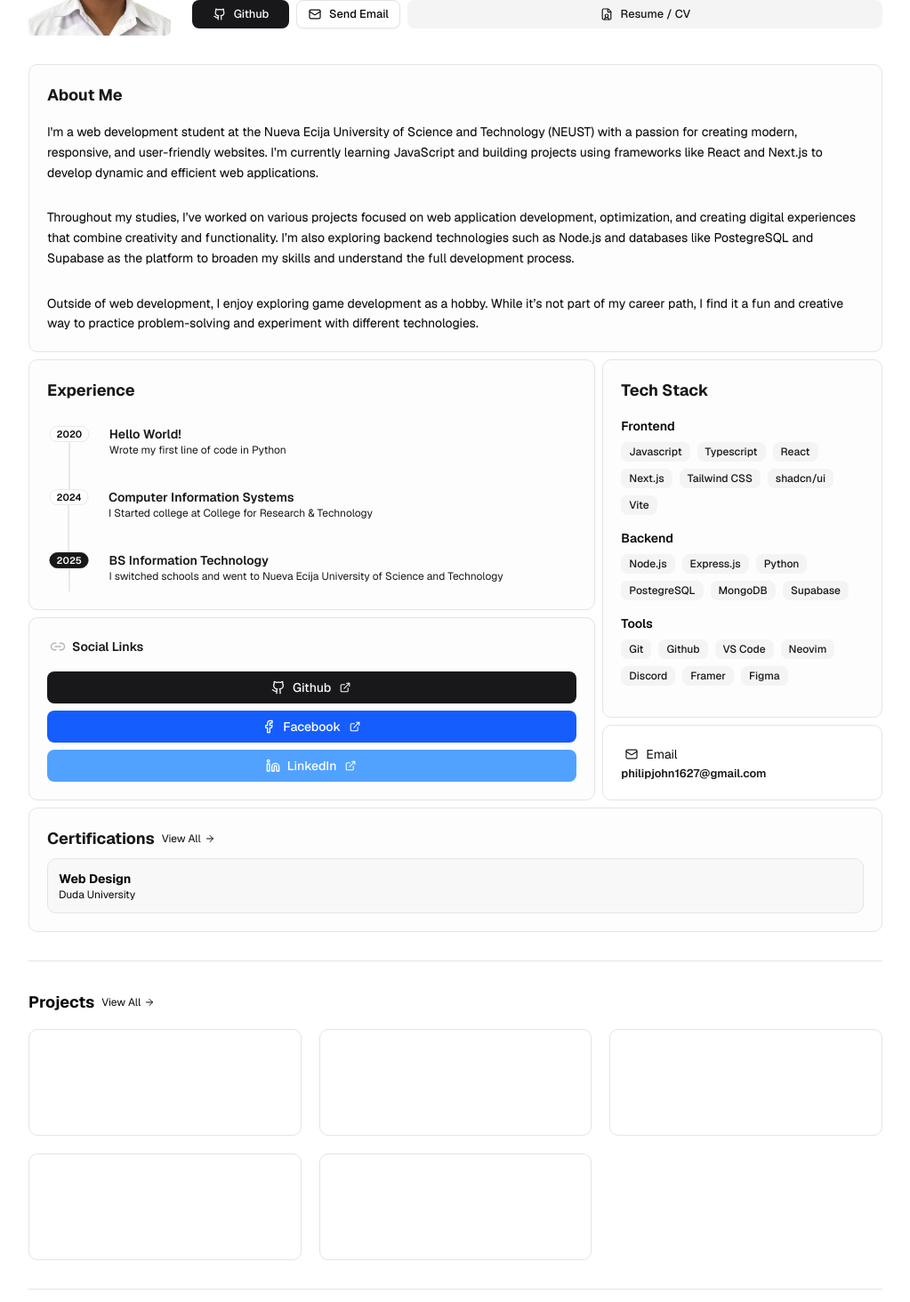
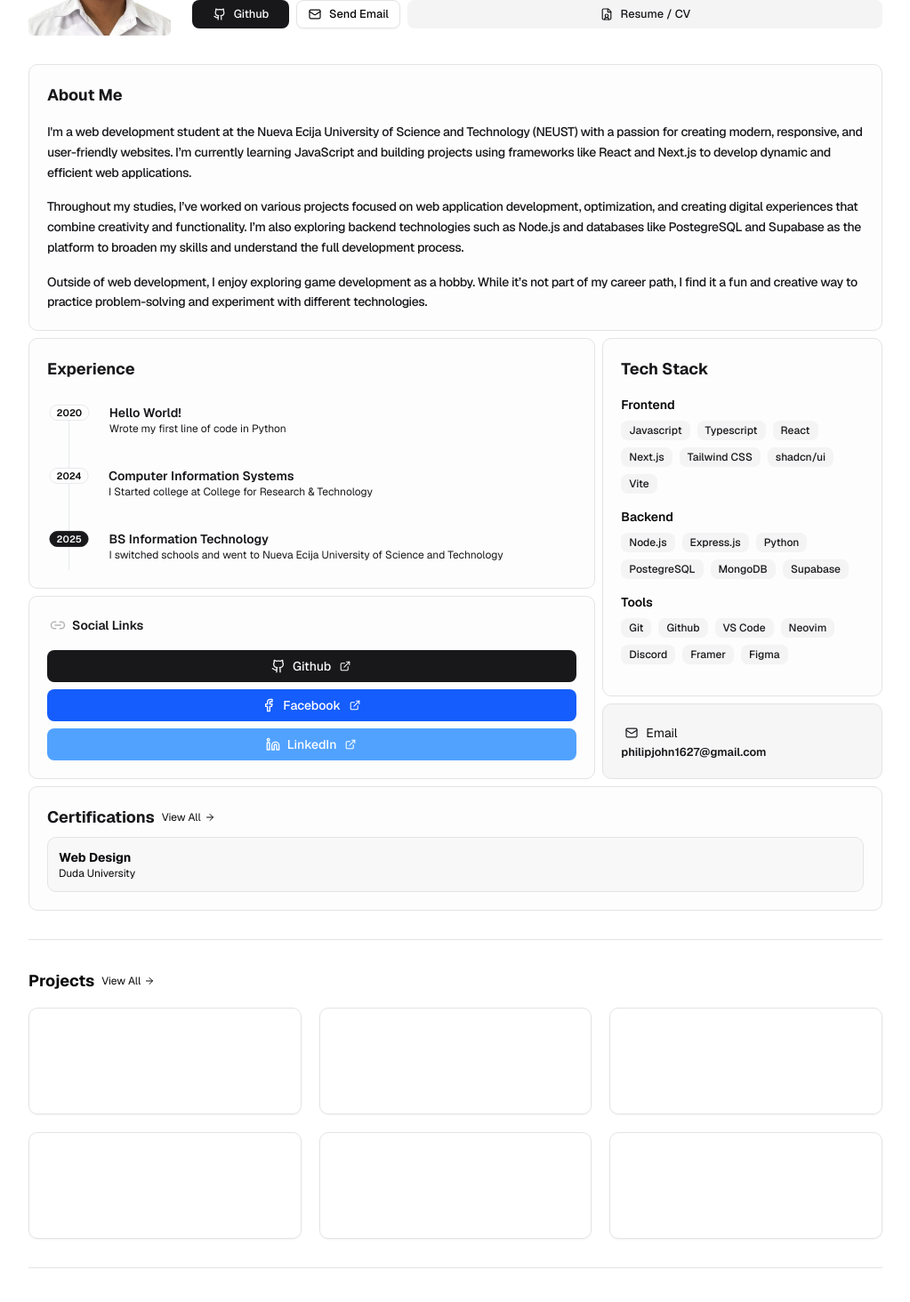
Before and after one commit to eimiii1/my-portfolio, a Next.js app: page / in a window 1280 px wide. Shown: the part 140-1604 px from the top of the page at 89% size, without its empty margins (128-1151 px from the left). Built offline with nearby package versions, Linux system fonts and the light colour scheme; a web font is replaced by a local one.

Commit message:
Added smooth animations using framer-motion

```diff
--- a/src/app/page.tsx
+++ b/src/app/page.tsx
@@ -4,6 +4,9 @@
 import { Button } from "@/components/ui/button";
 import Link from "next/link";
 import { motion, Variants } from "framer-motion";
+import { ContainerMotion } from "@/components/motion/home/gridAnimation";
+import { AboutMotion } from "@/components/motion/home/aboutAnimation";
+import { ExperienceMotion } from "@/components/motion/home/experienceAnimation";
 import { ThemeSwitch } from "@/components/global/ThemeSwitch";
 import { MapPin, Mail, Github, Box, Link2, ExternalLink, FileUser, MoveRight, ArrowRight, Linkedin, Facebook } from "lucide-react";
 import TechStacks from "@/components/ui/techStacks";
@@ -11,45 +14,31 @@
 import Experience from "@/components/ui/Experience";
 import { Separator } from "@/components/ui/separator";
 import Certificates from "@/components/ui/Certificates";
+import { StackMotion } from "@/components/motion/home/stackAnimation";
+import { ProjectsMotion } from "@/components/motion/home/projectsAnimation";
 
 export default function Main() {
-  const containerAnimation: Variants = {
-    hidden: { opacity: 0 },
-    visible: {
-      opacity: 1,
-      transition: {
-        duration: 0.8,
-        ease: "easeOut",
-        staggerChildren: 0.15,
-      }
-    }
-  }
+  // Container Motion
+  const { containerAnimation, childrenContainerAnimation, gridsAnimation } = ContainerMotion();
 
-  const childrenContainerAnimation: Variants = {
-    hidden: { opacity: 0, y: 20 },
-    visible: {
-      opacity: 1,
-      y: 0,
-      transition: {
-        duration: 0.5,
-        staggerChildren: 0.1,
-      }
-    }
-  }
+  // "About Me" section motion
+  const { aboutContainerAnimation, aboutChildrenAnimation } = AboutMotion();
 
-  const gridsAnimation: Variants = {
-    hidden: { opacity: 0, y: 50 },
-    visible: {
-      opacity: 1,
-      y: 0,
-      transition: {
-        duration: 0.8,
-        ease: "easeOut"
-      }
-    }
-  }
+  // "Experience" section motion
+  const { experienceContainerAnimation, experienceChildrenAnimation } = ExperienceMotion();
+
+  // "Tech Stack" section motion
+  const { stackContainerAnimation, stackChildrenAnimation } = StackMotion();
 
   // "Projects" section motion
+  const { projectsContainerAnimation, projectsChildrenAnimation } = ProjectsMotion();
+
+
+  const about = [
+    "I'm a web development student at the Nueva Ecija University of Science and Technology (NEUST) with a passion for creating modern, responsive, and user-friendly websites. I’m currently learning JavaScript and building projects using frameworks like React and Next.js to develop dynamic and efficient web applications.",
+    "Throughout my studies, I’ve worked on various projects focused on web application development, optimization, and creating digital experiences that combine creativity and functionality. I’m also exploring backend technologies such as Node.js and databases like PostegreSQL and Supabase as the platform to broaden my skills and understand the full development process.",
+    "Outside of web development, I enjoy exploring game development as a hobby. While it’s not part of my career path, I find it a fun and creative way to practice problem-solving and experiment with different technologies."
+  ]
 
   const techStacks = TechStacks();
   const experiences = Experience();
@@ -57,6 +46,7 @@
 
   const todayYear: number = new Date().getFullYear();
 
+  const MotionBadge = motion(Badge)
 
   return (
     <motion.div
@@ -71,7 +61,7 @@
         <Image src="/profile/philip.jpg" width={150} height={150} className="rounded-sm h-40 w-40" alt="Profile photo" />
         <div className="w-full flex flex-col gap-1">
           <div className="flex items-center justify-between pl-[5px]">
-            <h1 className="font-extrabold text-lg md:text-2xl tracking-tight text-balance text-primary">Philip Barcelo</h1>
+            <h1 className="font-extrabold text-lg md:text-2xl tracking-tight text-balance text-primary antialiased">Philip Barcelo</h1>
             <ThemeSwitch />
           </div>
           <div className="flex items-center">
@@ -104,28 +94,24 @@
         className="grid grid-cols-3 gap-2">
         <motion.div variants={gridsAnimation} className="border rounded-lg p-5 flex flex-col gap-4 lg:row-span-2 col-span-3 bg-accent/20">
           <h1 className="font-bold text-lg text-primary">About Me</h1>
-          <div className="flex flex-col gap-7 text-shadow-2xs text-sm font-normal leading-relaxed">
-            <p>
-              I'm a web development student at the Nueva Ecija University of Science and Technology (NEUST) with a passion for creating modern, responsive, and user-friendly websites. I’m currently learning JavaScript and building projects using frameworks like React and Next.js to develop dynamic and efficient web applications.
-            </p>
-            <p>
-              Throughout my studies, I’ve worked on various projects focused on web application development, optimization, and creating digital experiences that combine creativity and functionality. I’m also exploring backend technologies such as Node.js and databases like PostegreSQL and Supabase as the platform to broaden my skills and understand the full development process.
-            </p>
-            <p>
-              Outside of web development, I enjoy exploring game development as a hobby. While it’s not part of my career path, I find it a fun and creative way to practice problem-solving and experiment with different technologies.
-            </p>
-          </div>
+          <motion.div variants={aboutContainerAnimation} className="flex flex-col gap-4 text-sm font-normal leading-relaxed">
+            {about.map((para, i) => (
+              <motion.p key={i} className=" tracking-tight text-primary antialiased font-medium" variants={aboutChildrenAnimation}>
+                {para}
+              </motion.p>
+            ))}
+          </motion.div>
         </motion.div>
         <motion.div variants={gridsAnimation} className="flex flex-col gap-5 border col-span-3 lg:col-span-2 rows-span-1 h-fit rounded-lg p-5 bg-accent/20">
           <h1 className="font-bold text-lg text-primary">
             Experience
           </h1>
-          <div className="flex flex-col justify-around gap-5 overflow-hidden h-48">
+          <motion.div variants={experienceContainerAnimation} whileInView="visible" initial="hidden" viewport={{ once: true, amount: 0.3 }} className="flex flex-col justify-around gap-5 overflow-hidden h-48">
             {experiences.map(({ title, description, date, isActive }, index) => (
-              <div key={index} className="flex gap-5">
+              <motion.div key={index} className="flex gap-5" variants={experienceChildrenAnimation}>
                 <div className="relative h-10">
                   <Badge className={`overflow-visible text-xs scale-90 flex items-center justify-center h-5 self-end border-gray-200
-                  after:content-[''] after:h-15 after:w-0.5 after:absolute after:bg-gray-200 after:-bottom-15.25
+                  after:content-[''] after:h-15 after:w-px after:absolute after:bg-gray-200 after:-bottom-15.25
                   font-semibold
                   ${isActive ? "border-primary!" : ""}
                   `} variant={`${isActive ? "default" : "outline"}`}>{date}</Badge>
@@ -142,29 +128,29 @@
                     </p>
                   </div>
                 </div>
-              </div>
+              </motion.div>
             ))}
-          </div>
+          </motion.div>
         </motion.div>
         <motion.div variants={gridsAnimation} className="flex flex-col gap-4 col-span-3 lg:col-span-1 row-span-3 border rounded-lg p-5 bg-accent/20">
           <h1 className="font-bold text-lg text-primary">
             Tech Stack
           </h1>
-          <div className="flex flex-col gap-4 ">
+          <motion.div variants={stackContainerAnimation} initial="hidden" whileInView="visible" viewport={{ once: true, amount: 0.1 }} className="flex flex-col gap-4 ">
             {techStacks.map(({ category, stacks }, index) => (
               <div key={index} className="flex flex-col gap-2">
                 <h1 className="font-semibold text-sm">{category}</h1>
-                <div className="flex gap-2 flex-wrap">
+                <motion.div className="flex gap-2 flex-wrap">
                   {stacks.map((stack, i) => (
-                    <Badge key={i}
+                    <MotionBadge variants={stackChildrenAnimation} key={i}
                       className="scale-100 rounded-md flex items-center justify-center"
                       variant="secondary"
-                    >{stack}</Badge>
+                    >{stack}</MotionBadge>
                   ))}
-                </div>
+                </motion.div>
               </div>
             ))}
-          </div>
+          </motion.div>
         </motion.div>
         <motion.div variants={gridsAnimation} className="flex flex-col gap-4 border rounded-lg bg-accent/20 row-span-3 col-span-3 h-fit lg:col-span-2 p-5 text-sm font-semibold">
           <div className="flex items-center gap-1">
@@ -177,7 +163,7 @@
             <Button asChild variant="destructive" className="bg-blue-400 dark:bg-blue-400 hover:bg-blue-500 dark:hover:bg-blue-500"><Link href="" target="_blank" rel="noopener noreferrer"><Linkedin />LinkedIn<ExternalLink className="scale-80" /></Link></Button>
           </div>
         </motion.div>
-        <motion.div variants={gridsAnimation} className="flex flex-col border rounded-lg p-5 col-span-1">
+        <motion.div variants={gridsAnimation} className="flex flex-col border rounded-lg p-5 col-span-3 lg:col-span-1 bg-accent/80">
           <div className="flex gap-1 items-center">
             <Mail className="text-primary scale-60" />
             <h1 className="text-sm">Email</h1>
@@ -194,9 +180,9 @@
               <ArrowRight className="w-3" />
             </Link>
           </div>
-          <div>
+          <div className="z-0 hover:-translate-y-0.5 transition-transform">
             {certifications.map(({ title, organization, link }, index) => (
-              <Link href={link} target="_blank" key={index}>
+              <Link href={link} target="_blank" key={index} className="">
                 <div className="border p-3 rounded-lg bg-accent/50 hover:bg-secondary">
                   <h1 className="font-bold text-sm">{title}</h1>
                   <p className="text-xs">{organization}</p>
@@ -206,8 +192,8 @@
           </div>
         </motion.div>
       </motion.div>
-      <Separator />
-      <motion.div variants={childrenContainerAnimation} className="flex flex-col justify-center gap-4">
+      <Separator className="shadow-2xl" />
+      <motion.div variants={childrenContainerAnimation} initial="hidden" whileInView="visible" viewport={{ once: true, amount: 0.1 }} className="flex flex-col justify-center gap-4">
         <div className="flex justify-start items-center gap-2">
           <h1 className="text-lg font-bold text-balance">Projects</h1>
           <Link href="/projects" className="flex gap-1 justify-center items-center">
@@ -215,12 +201,12 @@
             <ArrowRight className="w-3" />
           </Link>
         </div>
-        <div className="grid grid-cols-3 gap-5">
-          {Array.from({ length: 5 }).map((_, index) => (
-            <div key={index} className="h-30 border rounded-lg">
-            </div>
+        <motion.div variants={projectsContainerAnimation} className="grid lg:grid-cols-3 gap-5">
+          {Array.from({ length: 6 }).map((_, index) => (
+            <motion.div key={index} variants={projectsChildrenAnimation} className="h-30 border rounded-lg shadow-xs">
+            </motion.div>
           ))}
-        </div>
+        </motion.div>
       </motion.div>
       <Separator />
 
--- /dev/null
+++ b/src/components/motion/home/aboutAnimation.tsx
@@ -0,0 +1,33 @@
+import { Variants } from "framer-motion";
+
+export const AboutMotion = (): {
+    aboutContainerAnimation: Variants;
+    aboutChildrenAnimation: Variants;
+} => {
+    const aboutContainerAnimation: Variants = {
+        hidden: { opacity: 0, y: 20 },
+        visible: {
+            opacity: 1,
+            y: 0,
+            transition: {
+                staggerChildren: 0.2,
+                ease: "easeOut"
+            }
+        }
+    }
+
+    const aboutChildrenAnimation: Variants = {
+        hidden: { opacity: 0, y: 20 },
+        visible: {
+            opacity: 1,
+            y: 0,
+            transition: {
+                duration: 1,
+                ease: "easeOut"
+            }
+        }
+    }
+
+
+    return { aboutContainerAnimation, aboutChildrenAnimation }
+}
--- /dev/null
+++ b/src/components/motion/home/experienceAnimation.tsx
@@ -0,0 +1,33 @@
+import { Variants } from "framer-motion";
+
+export const ExperienceMotion = (): {
+    experienceContainerAnimation: Variants;
+    experienceChildrenAnimation: Variants;
+} => {
+    const experienceContainerAnimation: Variants = {
+        hidden: { opacity: 0, y: 20 },
+        visible: {
+            opacity: 1,
+            y: 0,
+            transition: {
+                staggerChildren: 0.15,
+                ease: "easeOut",
+            }
+        }
+    }
+
+    const experienceChildrenAnimation: Variants = {
+        hidden: { opacity: 0, x: -50 },
+        visible: {
+            opacity: 1,
+            x: 0,
+            transition: {
+                staggerChildren: 0.3,
+                ease: "easeOut",
+                duration: 1,
+            }
+        }
+    }
+
+    return { experienceContainerAnimation, experienceChildrenAnimation }
+}
--- /dev/null
+++ b/src/components/motion/home/gridAnimation.tsx
@@ -0,0 +1,45 @@
+import { Variants } from "framer-motion";
+
+export const ContainerMotion = (): {
+    containerAnimation: Variants;
+    childrenContainerAnimation: Variants;
+    gridsAnimation: Variants;
+} => {
+    const containerAnimation: Variants = {
+        hidden: { opacity: 0 },
+        visible: {
+            opacity: 1,
+            transition: {
+                duration: 0.8,
+                ease: "easeOut",
+                staggerChildren: 0.15,
+            }
+        }
+    }
+
+    const childrenContainerAnimation: Variants = {
+        hidden: { opacity: 0, y: 20 },
+        visible: {
+            opacity: 1,
+            y: 0,
+            transition: {
+                duration: 0.5,
+                staggerChildren: 0.1,
+            }
+        }
+    }
+
+    const gridsAnimation: Variants = {
+        hidden: { opacity: 0, y: 50 },
+        visible: {
+            opacity: 1,
+            y: 0,
+            transition: {
+                duration: 0.8,
+                ease: "easeOut"
+            }
+        }
+    }
+
+    return { containerAnimation, childrenContainerAnimation, gridsAnimation }
+}
--- /dev/null
+++ b/src/components/motion/home/projectsAnimation.tsx
@@ -0,0 +1,32 @@
+import { Variants } from "framer-motion";
+
+export const ProjectsMotion = (): {
+    projectsContainerAnimation: Variants;
+    projectsChildrenAnimation: Variants;
+} => {
+    const projectsContainerAnimation: Variants = {
+        hidden: { opacity: 0, y: 20 },
+        visible: {
+            opacity: 1,
+            y: 0,
+            transition: {
+                staggerChildren: 0.2,
+                ease: "easeOut"
+            }
+        }
+    }
+
+    const projectsChildrenAnimation: Variants = {
+        hidden: { opacity: 0, y: 30 },
+        visible: {
+            opacity: 1,
+            y: 0,
+            transition: {
+                duration: 0.8,
+                ease: "easeOut"
+            }
+        }
+    }
+
+    return { projectsContainerAnimation, projectsChildrenAnimation }
+}
--- /dev/null
+++ b/src/components/motion/home/stackAnimation.tsx
@@ -0,0 +1,32 @@
+import { Variants } from "framer-motion"
+
+export const StackMotion = (): {
+    stackContainerAnimation: Variants;
+    stackChildrenAnimation: Variants;
+} => {
+    const stackContainerAnimation: Variants = {
+        hidden: { opacity: 0, y: 20 },
+        visible: {
+            opacity: 1,
+            y: 0,
+            transition: {
+                staggerChildren: 0.05,
+                ease: "easeOut"
+            }
+        }
+    }
+
+    const stackChildrenAnimation: Variants = {
+        hidden: { opacity: 0, x: -10 },
+        visible: {
+            opacity: 1,
+            x: 0,
+            transition: {
+                duration: 0.8,
+                ease: "easeOut"
+            }
+        }
+    }
+
+    return { stackContainerAnimation, stackChildrenAnimation }
+}
```
